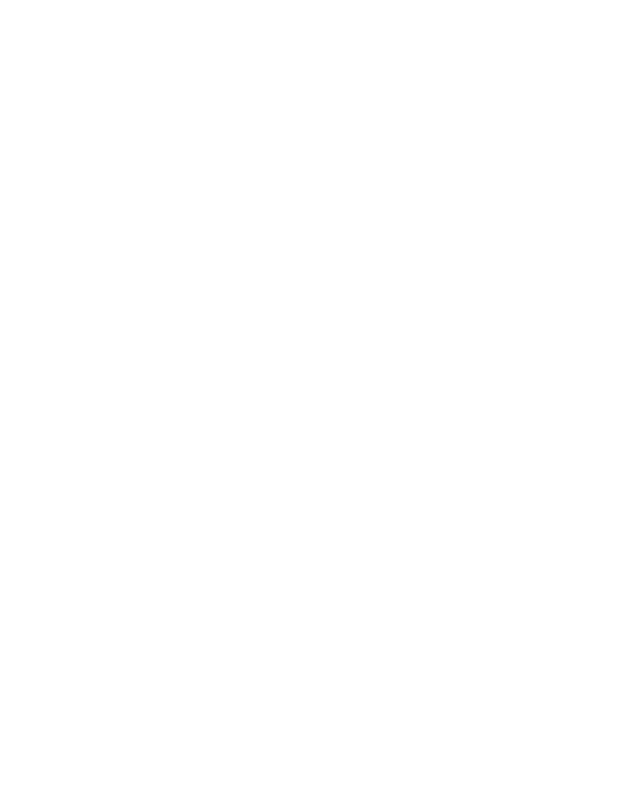
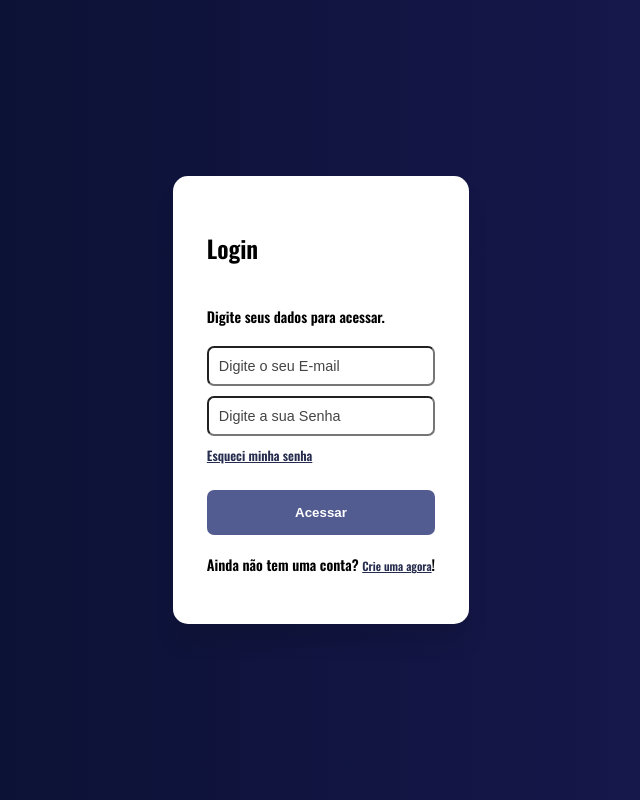
Before and after one commit to octferndev/telaLogin, a plain HTML site: page index.html in a window 1280 px wide. Shown: the whole page, without its empty margins (319-959 px from the left). Drawn offline with nearby package versions, Linux system fonts and the light colour scheme.

Commit message:
Tela de login

```diff
--- a/index.html
+++ b/index.html
@@ -1,11 +1,25 @@
 <!DOCTYPE html>
-<html lang="en">
+<html lang="pt-br">
 <head>
     <meta charset="UTF-8">
+    <meta http-equiv="X-UA-Compatible" content="ie=edge">
     <meta name="viewport" content="width=device-width, initial-scale=1.0">
-    <title>Document</title>
+    <title>Login</title>
+    <link rel="stylesheet" href="./style.css">
 </head>
 <body>
-
+   <div class="page">
+    <div class="card">
+        <form>
+            <h2>Login</h2>
+            <p>Digite seus dados para acessar.</p>
+            <input class="campo" type="email" placeholder="Digite o seu E-mail">
+            <input class="campo" type="password" placeholder="Digite a sua Senha">
+            <a href="#">Esqueci minha senha</a>
+            <input class="btn" type="submit" value="Acessar">
+            <p>Ainda não tem uma conta? <a href="#">Crie uma agora</a>!</p>
+        </form>
+    </div>
+   </div>
 </body>
 </html>
--- a/style.css
+++ b/style.css
@@ -0,0 +1,93 @@
+@import url('https://fonts.googleapis.com/css2?family=Krona+One&family=Montserrat:wght@200&family=Oswald:wght@600&display=swap');
+
+:root {
+    --cor-primaria: rgb(rgb(7, 15, 43));
+    --cor-primaria2: linear-gradient(90deg, rgba(7, 15, 43, 1) 0%, rgba(27, 26, 85, 1) 100%);
+    --cor-secundaria: white;
+    --cor-terciaria: #535C91;
+    --cor-terciaria-escura: #262c4d;
+    --cor-outros: #444;
+    --cor-digitado: #9290C3;
+
+    --font1: 'Oswald', sans-serif;
+    --font2: 'Montserrat', sans-serif;
+    --font3: 'Krona One', sans-serif;
+}
+
+body {
+    padding: 0;
+    margin: 0;
+    font-family: var(--font1);
+}
+
+.page {
+    display: flex;
+    align-items: center;
+    align-content: center;
+    justify-content: center;
+    width: 100%;
+    height: 100vh;
+    background: var(--cor-primaria);
+    background: var(--cor-primaria2)
+}
+
+.card{
+   background: var(--cor-secundaria);
+   padding: 34px;
+   border-radius: 15px;
+   box-shadow: 0px 20px 20px 0px rgba(0,0,0,0.1);
+}
+
+form{
+    display: flex;
+    flex-direction: column;
+    gap: 5px;
+
+}
+
+.campo{
+    padding: 10px;
+    border-radius: 7px;
+    border: 1px solid --cor-outros;
+    transition: all linear 190ms;
+    font-size: 0.9em;
+    color: var(--cor-terciaria);
+    margin-bottom: 5px;
+    outline: none;
+}
+
+.campo::placeholder {
+    color: var(--cor-outros);
+}
+
+.campo:focus {
+    border-color: var(--cor-digitado);
+}
+
+.btn {
+    padding: 15px;
+    color: var(--cor-secundaria);
+    font-weight: 600;
+    border: none;
+    margin-top: 20px;
+    border-radius: 7px;
+    background-color: var(--cor-terciaria);
+    cursor: pointer;
+    transition: all linear 190ms;
+
+}
+
+.btn:hover{
+    transform: scale(1.07);
+    background-color: var(--cor-terciaria-escura);
+}
+
+p{
+    font-size: 0.9em;
+    color: black;
+}
+
+a{
+    font-size: 0.8em;
+    color:var(--cor-terciaria-escura) ;
+}
```
